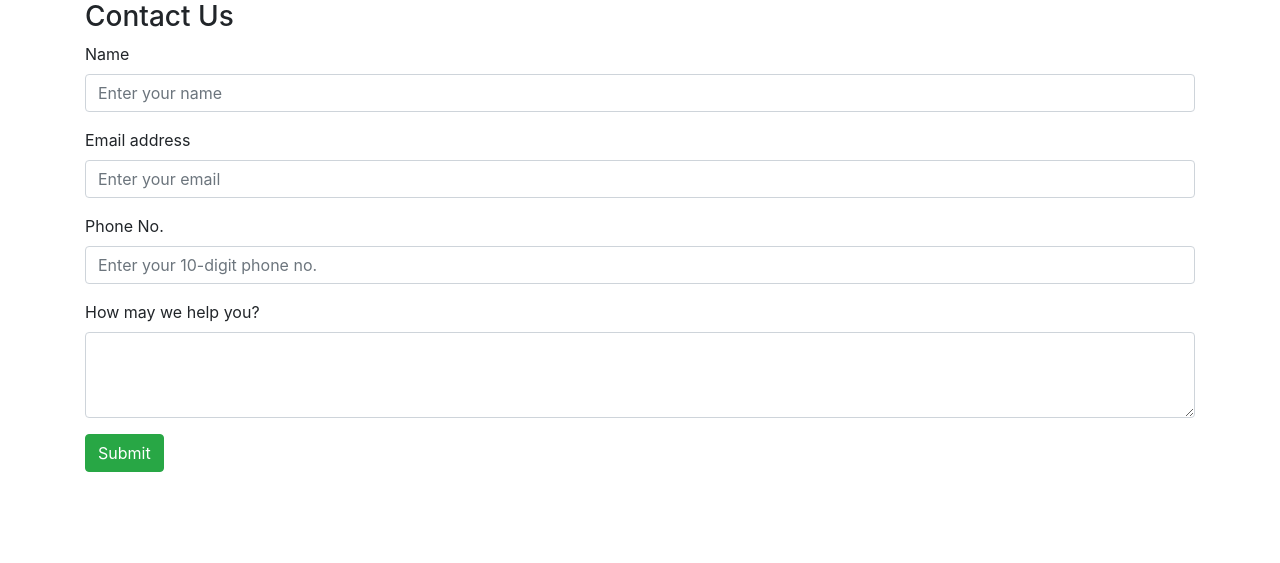
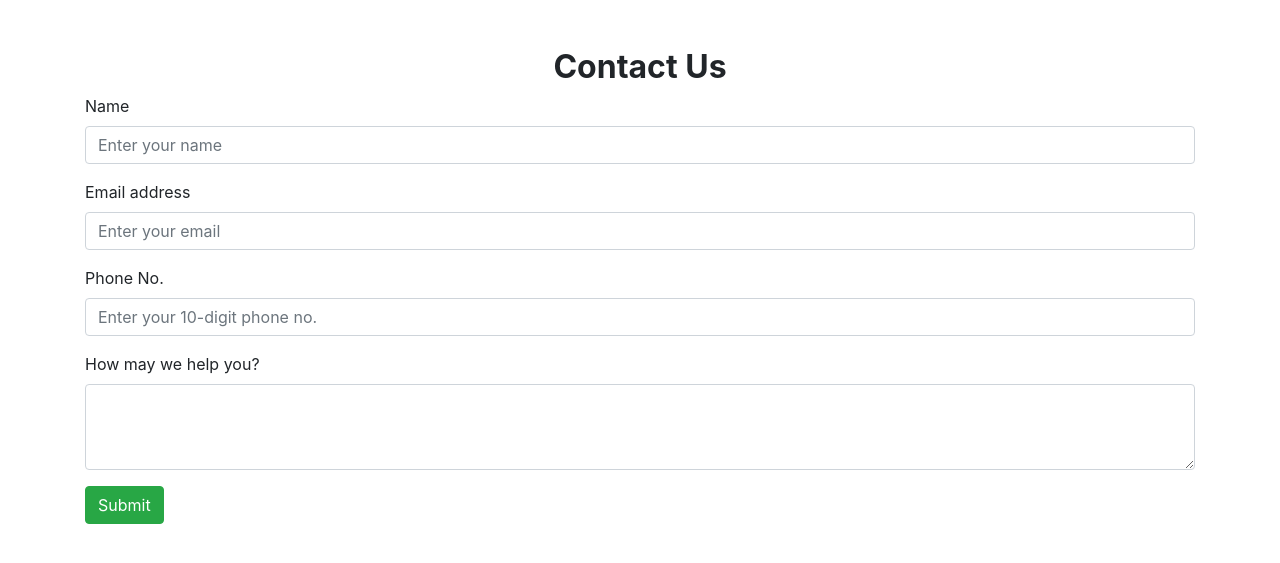
Before and after one commit to jiveshs98/Django-E-Commerce-Website, a Django app: page /shop/contact/ in a window 1280 px wide. Shown: the part 56-619 px from the top of the page. Run offline with Django 3.2, Linux system fonts and the light colour scheme; some libraries are stand-ins or nearby versions.

Commit message:
Added some styling to contact page

```diff
--- a/ecom/shop/templates/shop/contact.html
+++ b/ecom/shop/templates/shop/contact.html
@@ -5,9 +5,9 @@
 {% block body %}
 
 <div class="container">
-    <div class="row">
+    <div class="row my-5">
         <div class="col">
-            <h3>Contact Us</h3>
+            <h2 class="text-center font-weight-bold">Contact Us</h2>
             <form action="/shop/contact/" method="POST">
                 {% csrf_token %}
                 <div class="form-group">
```
Also changed, not shown: ecom/db.sqlite3.
